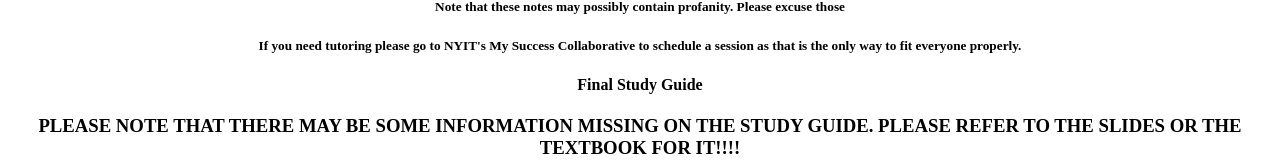
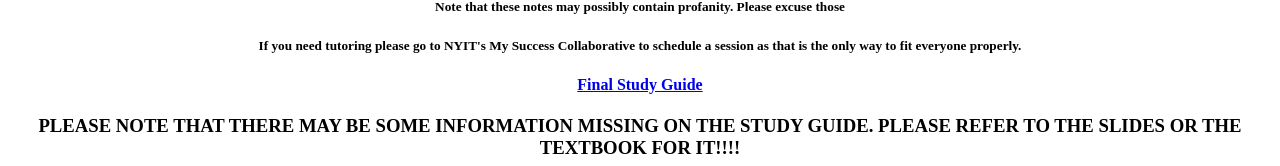
Before and after one commit to Kendall-io/kendall-io.github.io, a plain HTML site: page index.html in a window 1280 px wide. Shown: the part 219-385 px from the top of the page. Drawn offline with Linux system fonts and the light colour scheme.

Commit message:
Missing syntax

```diff
--- a/index.html
+++ b/index.html
@@ -34,7 +34,7 @@
         <h5> This is a central hub that will contain notes from all her chapters </h5>
         <h5> Note that these notes may possibly contain profanity. Please excuse those </h5>
         <h5> If you need tutoring please go to NYIT's My Success Collaborative to schedule a session as that is the only way to fit everyone properly. </h5>
-        <h4><a href='Combined Chapter 5, 7, 8, 9.pdf'></a> Final Study Guide </h4>
+        <h4><a href='Combined Chapter 5, 7, 8, 9.pdf'>Final Study Guide</a></h4>
         <h3> PLEASE NOTE THAT THERE MAY BE SOME INFORMATION MISSING ON THE STUDY GUIDE. PLEASE REFER TO THE SLIDES OR THE TEXTBOOK FOR IT!!!! </h4>
         <h4> Notes from <a href=https://www.cs.uic.edu/~jbell/CourseNotes/OperatingSystems/>University of Illinois Chicago</a> is available.</h4>
         <h4> Credit to UIC for having their notes public. </h4>
```
